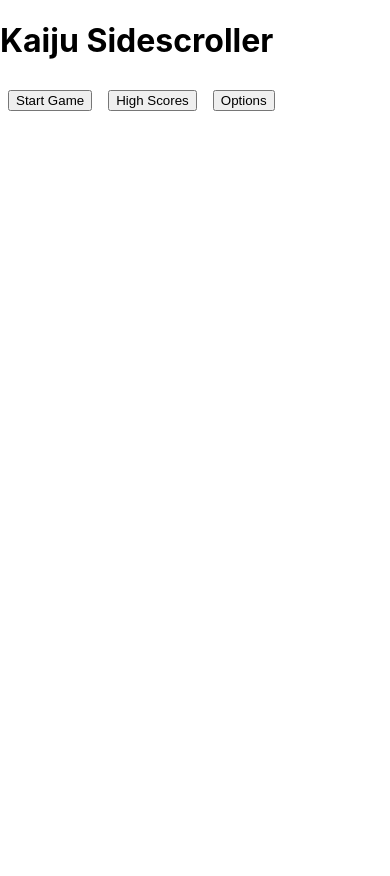
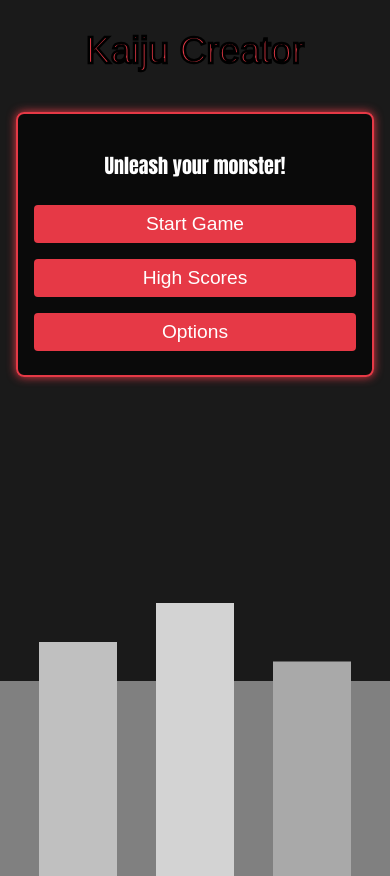
Before and after one commit to GEMISIS/1-hour-game-jam-magwest-2025, a React (Create React App) app: page / in a window 390 px wide. Before the commit the page ends 844 px from the top, so only its background shows below. Built offline with nearby package versions, Linux system fonts and the light colour scheme.

Commit message:
Add kaiju-themed responsive layout and logo

```diff
--- a/public/index.html
+++ b/public/index.html
@@ -24,7 +24,7 @@
       work correctly both with client-side routing and a non-root public URL.
       Learn how to configure a non-root public URL by running `npm run build`.
     -->
-    <title>React App</title>
+    <title>Kaiju Creator</title>
   </head>
   <body>
     <noscript>You need to enable JavaScript to run this app.</noscript>
--- a/src/App.css
+++ b/src/App.css
@@ -1,21 +1,56 @@
 .App {
   text-align: center;
-  color: white;
-  background-color: #282c34;
+  color: #fff;
+  background: url('./city.svg') repeat-x bottom/contain #1a1a1a;
   min-height: 100vh;
   display: flex;
   flex-direction: column;
   align-items: center;
-  justify-content: center;
+  padding: 1rem;
 }
 
-.menu button {
+.app-header {
+  margin-bottom: 1rem;
+}
+
+.logo {
+  width: min(80vw, 400px);
+  height: auto;
+}
+
+.menu {
+  background: rgba(0, 0, 0, 0.6);
+  padding: 1rem 2rem;
+  border: 2px solid #e63946;
+  box-shadow: 0 0 10px #e63946;
+  border-radius: 8px;
+  display: flex;
+  flex-direction: column;
+  align-items: center;
+}
+
+button {
+  background: #e63946;
+  border: none;
+  color: #fff;
+  font-size: 1.2rem;
+  padding: 0.5rem 1rem;
   margin: 0.5rem;
+  border-radius: 4px;
+  cursor: pointer;
+  width: 200px;
+}
+
+button:hover {
+  background: #ff6b6b;
 }
 
 .level-screen {
-  color: white;
+  color: #fff;
   text-align: center;
+  display: flex;
+  flex-direction: column;
+  align-items: center;
 }
 
 .sprites img {
@@ -23,3 +58,19 @@
   height: 32px;
   margin: 0.5rem;
 }
+
+.tagline {
+  margin-bottom: 1rem;
+  font-size: 1.25rem;
+}
+
+@media (max-width: 600px) {
+  .menu {
+    width: 90%;
+    padding: 1rem;
+  }
+
+  button {
+    width: 100%;
+  }
+}
--- a/src/App.tsx
+++ b/src/App.tsx
@@ -16,6 +16,7 @@ import {
   Options,
 } from './scenes';
 import './App.css';
+import logo from './logo.svg';
 
 type Scene =
   | { name: 'start' }
@@ -35,23 +36,26 @@ function App() {
     difficulty: Difficulty.Normal,
   });
 
+  let currentScene: React.ReactNode = null;
   switch (scene.name) {
     case 'start':
-      return (
+      currentScene = (
         <Start
           onStartGame={() => setScene({ name: 'create' })}
           onViewHighScores={() => setScene({ name: 'highscores' })}
           onOptions={() => setScene({ name: 'options' })}
         />
       );
+      break;
     case 'create':
-      return (
+      currentScene = (
         <CreateKaiju
           onContinue={(config) => setScene({ name: 'select', config })}
         />
       );
+      break;
     case 'options':
-      return (
+      currentScene = (
         <Options
           settings={settings}
           onClose={(s) => {
@@ -60,16 +64,18 @@ function App() {
           }}
         />
       );
+      break;
     case 'select':
-      return (
+      currentScene = (
         <SelectCity
           onBegin={(city) =>
             setScene({ name: 'level', config: scene.config, city })
           }
         />
       );
+      break;
     case 'level':
-      return (
+      currentScene = (
         <Level
           config={scene.config}
           city={scene.city}
@@ -86,19 +92,31 @@ function App() {
           }}
         />
       );
+      break;
     case 'score':
-      return (
+      currentScene = (
         <Score
           score={scene.score}
           onPlayAgain={() => setScene({ name: 'start' })}
           onViewHighScores={() => setScene({ name: 'highscores' })}
         />
       );
+      break;
     case 'highscores':
-      return <HighScores scores={scores} onBack={() => setScene({ name: 'start' })} />;
-    default:
-      return null;
+      currentScene = (
+        <HighScores scores={scores} onBack={() => setScene({ name: 'start' })} />
+      );
+      break;
   }
+
+  return (
+    <div className="App">
+      <header className="app-header">
+        <img src={logo} className="logo" alt="Kaiju Creator logo" />
+      </header>
+      {currentScene}
+    </div>
+  );
 }
 
 export default App;
--- a/src/index.css
+++ b/src/index.css
@@ -1,8 +1,8 @@
 body {
   margin: 0;
-  font-family: -apple-system, BlinkMacSystemFont, 'Segoe UI', 'Roboto', 'Oxygen',
-    'Ubuntu', 'Cantarell', 'Fira Sans', 'Droid Sans', 'Helvetica Neue',
-    sans-serif;
+  font-family: 'Impact', 'Arial Black', sans-serif;
+  background: radial-gradient(circle at top, #3a3a3a, #000) fixed;
+  color: #f8f8f8;
   -webkit-font-smoothing: antialiased;
   -moz-osx-font-smoothing: grayscale;
 }
--- a/src/scenes/Start.tsx
+++ b/src/scenes/Start.tsx
@@ -12,7 +12,7 @@ export const Start: React.FC<Props> = ({
   onOptions,
 }) => (
   <div className="menu start-menu">
-    <h1>Kaiju Sidescroller</h1>
+    <p className="tagline">Unleash your monster!</p>
     <button onClick={onStartGame}>Start Game</button>
     <button onClick={onViewHighScores}>High Scores</button>
     <button onClick={onOptions}>Options</button>
```
Also changed, not shown: src/city.svg (added), src/logo.svg (added).
